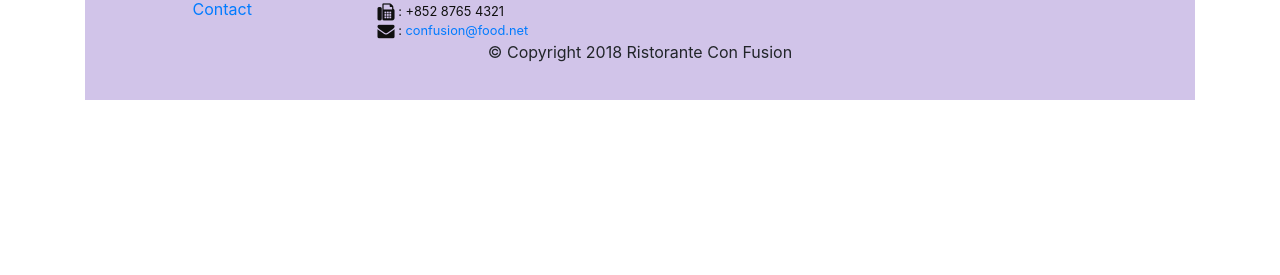
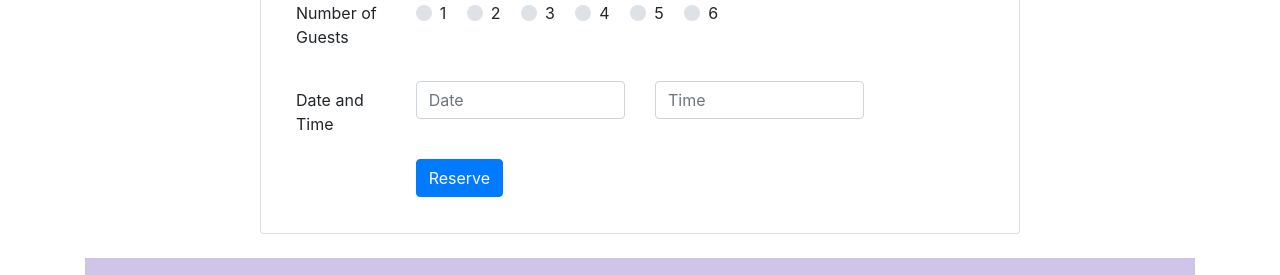
Before and after one commit to omer-yavas/bootstrapStudy, a website: page index.html in a window 1280 px wide. Shown: the part 1661-1936 px from the top of the page. Before the commit the page ends 1761 px from the top, so only its background shows below. Drawn offline with nearby package versions, Linux system fonts and the light colour scheme.

Commit message:
Assignment2 - Task1-3

```diff
--- a/index.html
+++ b/index.html
@@ -147,6 +147,82 @@
       </div>
     </div>
 
+    <div class="row">
+      <div class="card col-12 col-sm-8 offset-md-2 mt-5 mb-4">
+        <h3 class="card-header bg-warning text-white">Reserve a Table</h3>
+        <div class="card-body">
+          <form>
+            <div class="form-group row">
+            <p class="col-sm col-md-2">Number of Guests</p>
+             <div class="col-sm">
+              <div class="custom-control custom-radio custom-control-inline">
+              <input type="radio" id="customRadioInline1" name="customRadioInline1" class="custom-control-input">
+              <label class="custom-control-label" for="customRadioInline1">1</label>
+            </div>
+            <div class="custom-control custom-radio custom-control-inline">
+              <input type="radio" id="customRadioInline2" name="customRadioInline1" class="custom-control-input">
+              <label class="custom-control-label" for="customRadioInline2">2</label>
+            </div>
+              <div class="custom-control custom-radio custom-control-inline">
+                <input type="radio" id="customRadioInline3" name="customRadioInline3" class="custom-control-input">
+                <label class="custom-control-label" for="customRadioInline3">3</label>
+            </div>
+
+            <div class="custom-control custom-radio custom-control-inline">
+              <input type="radio" id="customRadioInline4" name="customRadioInline4" class="custom-control-input">
+              <label class="custom-control-label" for="customRadioInline4">4</label>
+            </div>
+              <div class="custom-control custom-radio custom-control-inline">
+                <input type="radio" id="customRadioInline5" name="customRadioInline5" class="custom-control-input">
+                <label class="custom-control-label" for="customRadioInline5">5</label>
+              </div>
+                <div class="custom-control custom-radio custom-control-inline">
+                  <input type="radio" id="customRadioInline6" name="customRadioInline6" class="custom-control-input">
+                  <label class="custom-control-label" for="customRadioInline6">6</label>
+                </div>
+          </div>
+        </div>
+         <!--<div class="row col-12">
+         <p class="col-2">Date and time</p>!-->
+
+
+              <div class="form-group row">
+                <label for="date" class="col-md-2 col-form-label"
+                  >Date and Time</label
+                >
+                <div class="col-md-4">
+                  <input
+                    type="text"
+                    class="form-control"
+                    id="date"
+                    name="date"
+                    placeholder="Date"
+                  />
+                </div>
+                <div class="col-md-4">
+                  <input
+                    type="text"
+                    class="form-control"
+                    id="time"
+                    name="time"
+                    placeholder="Time"
+                  />
+                </div>
+              </div>
+              <div class="form-group row">
+                <div class="offset-md-2 col-md-10">
+                  <button type="submit" class="btn btn-primary">
+                    Reserve
+                  </button>
+                </div>
+              </div>
+            </form>
+
+        <!--</div>!-->
+      </div>
+    </div>
+    </div>
+
     <footer class="footer">
       <div class="container">
         <div class="row">
```
